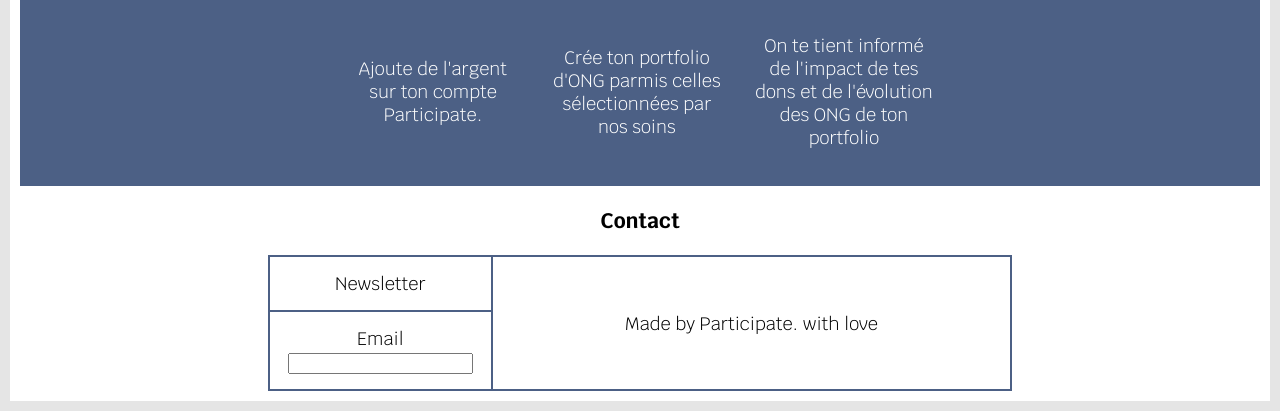
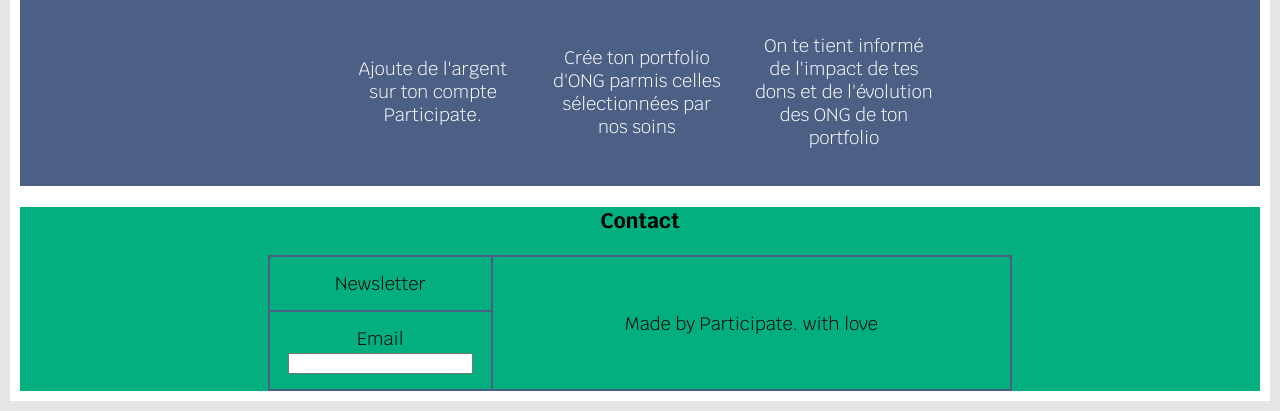
Before and after one commit to thomasesk/argentitom_local, a plain HTML site: page index.html in a window 1280 px wide. Shown: the part 767-1178 px from the top of the page. Drawn offline with Linux system fonts and the light colour scheme.

Commit message:
Background color

```diff
--- a/style.css
+++ b/style.css
@@ -62,3 +62,7 @@ a:hover {
 	padding-bottom: 20px;
 	color: white;
 }
+
+.contact {
+	background-color: #03AF7F;
+}
```
